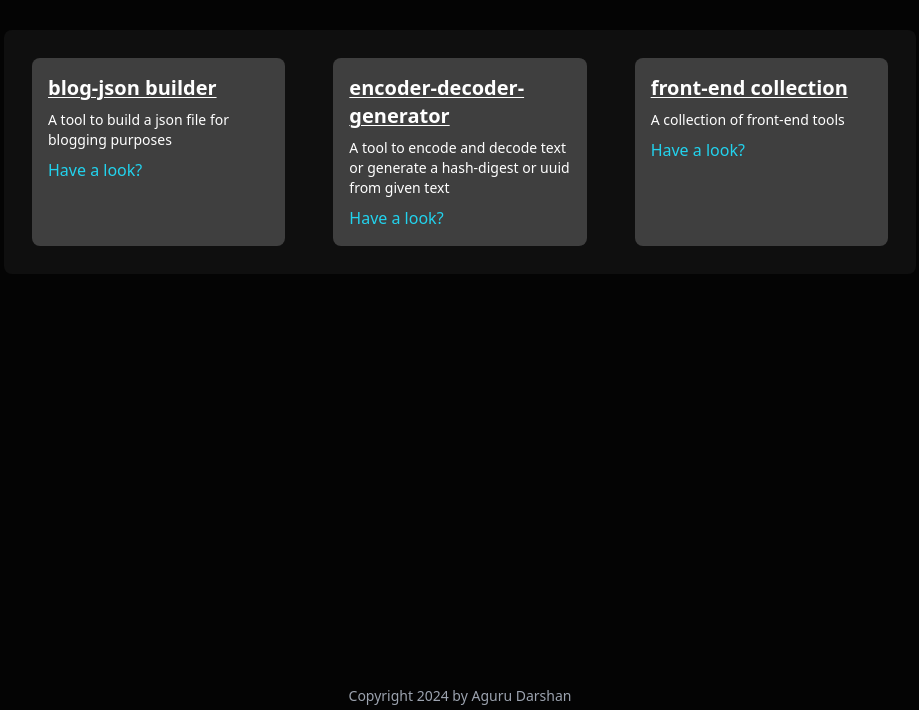
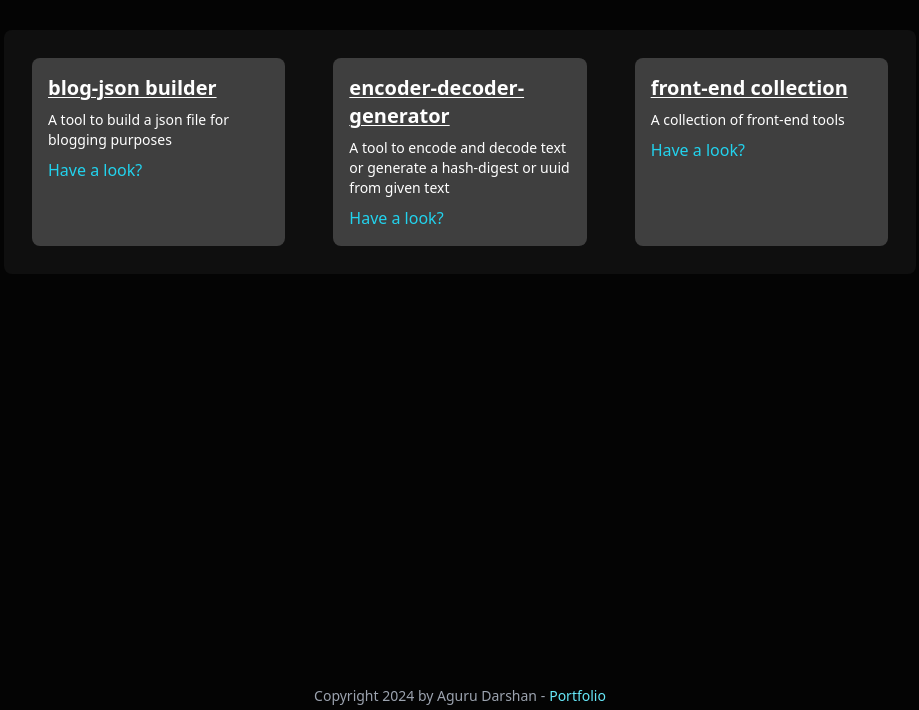
Before and after one commit to DarshanAguru/tools, a plain HTML site: page WEBDEV/index.html in a window 1280 px wide. Shown: the part 90-800 px from the top of the page, without its empty margins (180-1099 px from the left). Drawn offline with nearby package versions, Linux system fonts and the light colour scheme.

Commit message:
added attributions and other comments

```diff
--- a/WEBDEV/index.html
+++ b/WEBDEV/index.html
@@ -16,7 +16,7 @@
 
     <footer>
         <p class="text-gray-400 w-full text-sm absolute bottom-1 flex justify-center">
-            Copyright 2024 by Aguru Darshan
+            Copyright 2024 by Aguru Darshan - <a href="https://agurudarshan.vercel.app/" target="_blank" class="ml-1 text-cyan-300 hover:underline hover:underline-offser-2 hover:tracking-wider duration-75 ease-out hover:ease-in">Portfolio</a>
         </p>
     </footer>
     <script type="module" src="scripts.js"></script>
--- a/WEBDEV/tools/fontEnd-Fw-search/fe-collection.js
+++ b/WEBDEV/tools/fontEnd-Fw-search/fe-collection.js
@@ -115,3 +115,5 @@ searchBox.addEventListener("input", (event)=> {
         searchFromData(event.target.value);
     }
 });
+
+//copyright 2024 by Aguru Darshan
--- a/WEBDEV/tools/fontEnd-Fw-search/info.js
+++ b/WEBDEV/tools/fontEnd-Fw-search/info.js
@@ -35,3 +35,5 @@ const processMain = (name)=>{
     }
 
 }
+
+//copyright 2024 by Aguru Darshan
```
Also changed, not shown: WEBDEV/tools/blog-json-builder/blog-json-builder.html (+1 -1 lines), WEBDEV/tools/encoder-decoder/encoder-decoder-generator.html (+1 -1 lines), WEBDEV/tools/fontEnd-Fw-search/collection-data.js (+15 -0 lines), WEBDEV/tools/fontEnd-Fw-search/fe-collection.html (+1 -1 lines), WEBDEV/tools/fontEnd-Fw-search/info.html (+2 -1 lines), README.md, WEBDEV/README.md.
